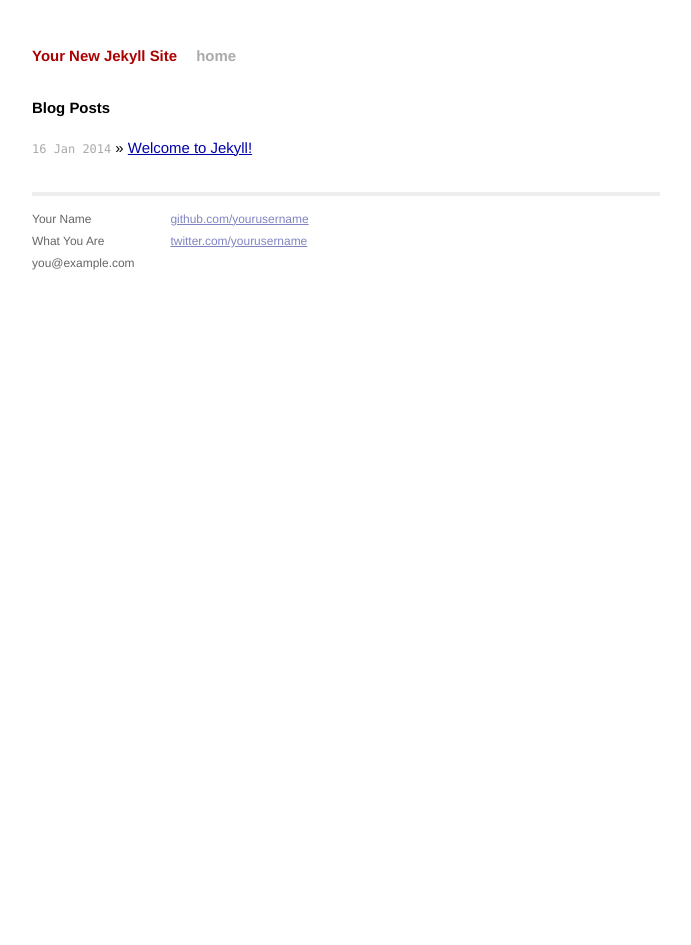
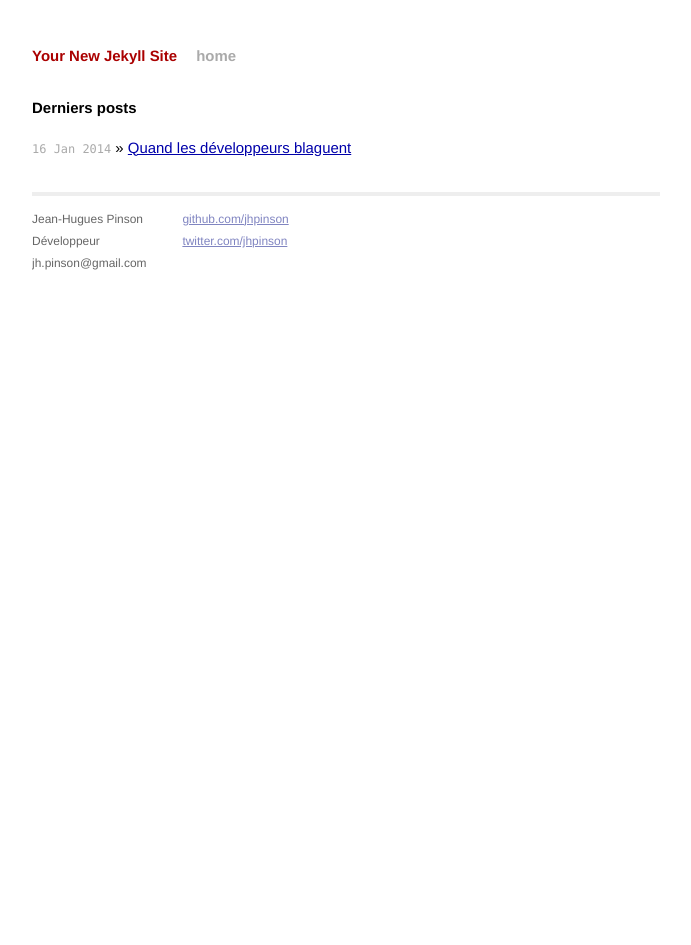
Before and after one commit to jhpinson/jhpinson.github.io, a Jekyll site: the page built from index.html, in a window 1280 px wide. Shown: the whole page, without its empty margins (294-985 px from the left). Built offline with Jekyll 4.4.1, drawn with Linux system fonts in a browser that asks for light colours; Markdown is read by kramdown in place of the engine named in the settings.

Commit message:
first post

```diff
--- a/_config.yml
+++ b/_config.yml
@@ -1,3 +1,4 @@
 name: Your New Jekyll Site
 markdown: redcarpet
 pygments: true
+encoding: UTF-8
--- a/_layouts/default.html
+++ b/_layouts/default.html
@@ -26,15 +26,15 @@
           <div class="footer">
             <div class="contact">
               <p>
-                Your Name<br />
-                What You Are<br />
-                you@example.com
+                Jean-Hugues Pinson<br />
+                Développeur<br />
+                jh.pinson@gmail.com
               </p>
             </div>
             <div class="contact">
               <p>
-                <a href="https://github.com/yourusername">github.com/yourusername</a><br />
-                <a href="https://twitter.com/yourusername">twitter.com/yourusername</a><br />
+                <a href="https://github.com/jhpinson">github.com/jhpinson</a><br />
+                <a href="https://twitter.com/jhpinson">twitter.com/jhpinson</a><br />
               </p>
             </div>
           </div>
--- a/index.html
+++ b/index.html
@@ -1,10 +1,10 @@
 ---
 layout: default
-title: Your New Jekyll Site
+title: Blog de dev
 ---
 
 <div id="home">
-  <h1>Blog Posts</h1>
+  <h1>Derniers posts</h1>
   <ul class="posts">
     {% for post in site.posts %}
       <li><span>{{ post.date | date_to_string }}</span> &raquo; <a href="{{ post.url }}">{{ post.title }}</a></li>
```
Also changed, not shown: _posts/2014-01-16-quand-les-developpeurs-blaguent.md (added, +8 -0 lines), _posts/2014-01-16-welcome-to-jekyll.markdown (deleted, +0 -24 lines).
